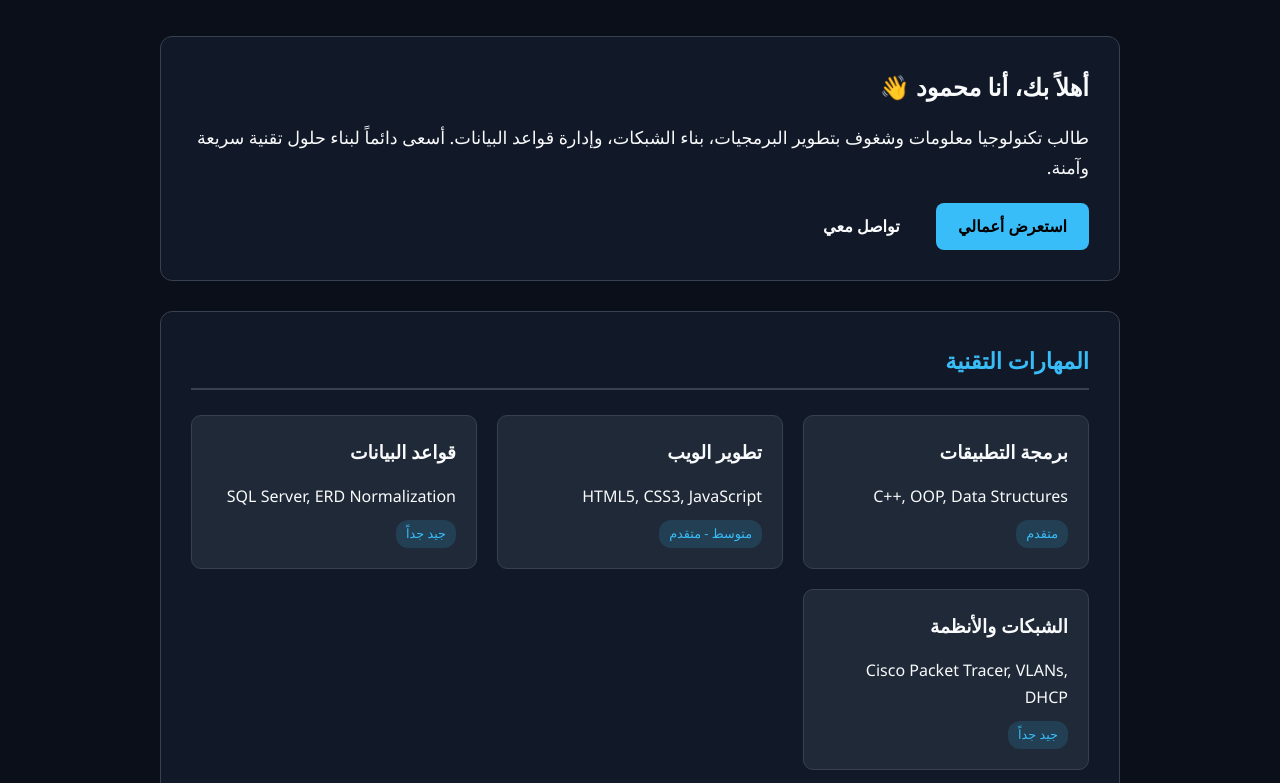
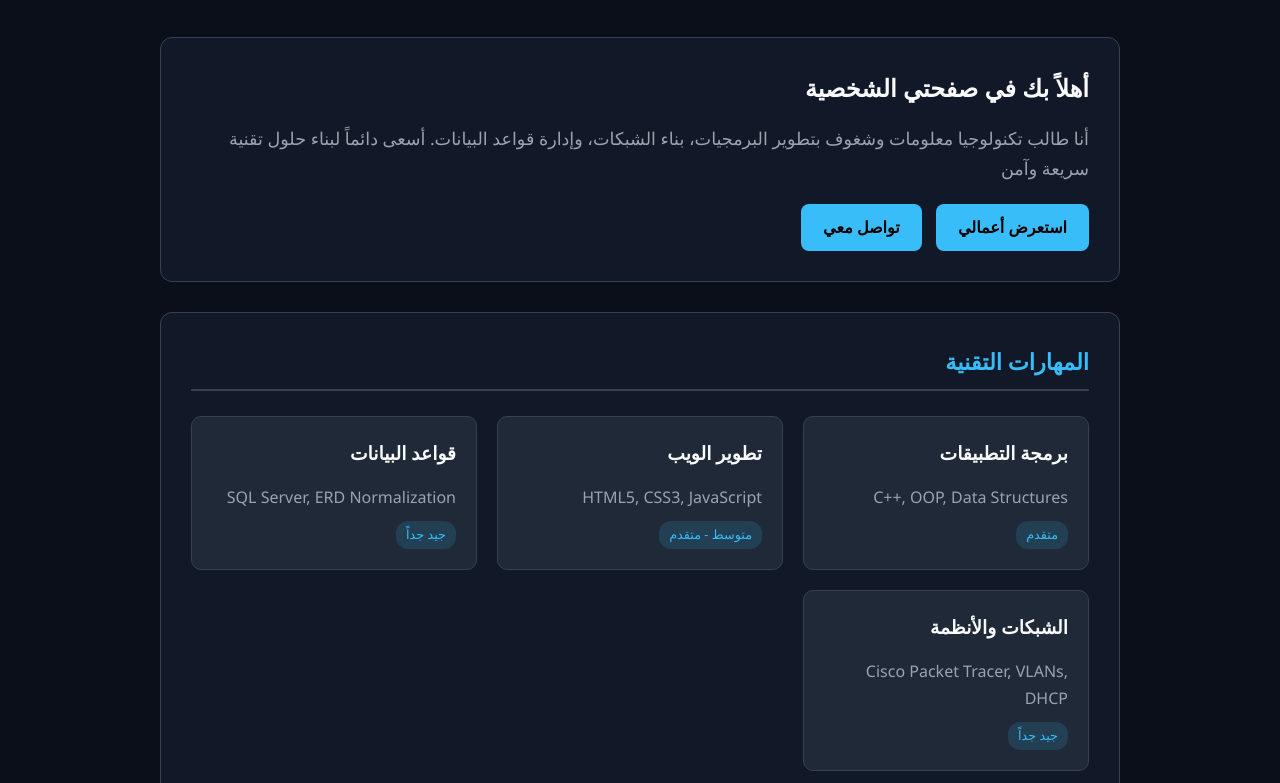
Before and after one commit to mah950956-sudo/personal-web-site, a plain HTML site: page index.html in a window 1280 px wide. Shown: the part 69-852 px from the top of the page. Drawn offline with Linux system fonts and the light colour scheme.

Commit message:
Revise index.html for improved layout and content
Updated the HTML structure and content of the profile page.

```diff
--- a/index.html
+++ b/index.html
@@ -8,26 +8,26 @@
 </head>
 <body>
 
-    <navbar>
+    <nav>
         <div class="nav-container">
-            <a href="index.html" class="logo">محمود.Dev</a>
+            <p class="logo">م/ محمود الشوافي</p>
             <ul class="nav-links">
                 <li><a href="index.html" class="active">الرئيسية</a></li>
                 <li><a href="projects.html">المشاريع</a></li>
                 <li><a href="contact.html">التواصل</a></li>
             </ul>
         </div>
-    </navbar>
+    </nav>
 
     <main class="main-container">
         <section class="card hero">
-            <h1>أهلاً بك، أنا محمود 👋</h1>
-            <p style="color: var(--text-secondary); font-size: 1.1rem; margin-top: 10px;">
-                طالب تكنولوجيا معلومات وشغوف بتطوير البرمجيات، بناء الشبكات، وإدارة قواعد البيانات. أسعى دائماً لبناء حلول تقنية سريعة وآمنة.
+            <h1>أهلاً بك في صفحتي الشخصية </h1>
+            <p style="color: #9ca3af; font-size: 1.1rem; margin-top: 10px;">
+                أنا طالب تكنولوجيا معلومات وشغوف بتطوير البرمجيات، بناء الشبكات، وإدارة قواعد البيانات. أسعى دائماً لبناء حلول تقنية سريعة وآمن
             </p>
             <div style="margin-top: 20px;">
                 <a href="projects.html" class="btn">استعرض أعمالي</a>
-                <a href="contact.html" class="btn" style="background: transparent; color: var(--accent); border: 1px solid var(--accent); margin-right: 10px;">تواصل معي</a>
+                <a href="contact.html" class="btn" style=" margin-right: 10px;">تواصل معي</a>
             </div>
         </section>
 
@@ -36,22 +36,22 @@
             <div class="grid-layout">
                 <div class="skill-box">
                     <h3>برمجة التطبيقات</h3>
-                    <p style="color: var(--text-secondary);">C++, OOP, Data Structures</p>
+                    <p style="color:#9ca3af ;">C++, OOP, Data Structures</p>
                     <span class="tag">متقدم</span>
                 </div>
                 <div class="skill-box">
                     <h3>تطوير الويب</h3>
-                    <p style="color: var(--text-secondary);">HTML5, CSS3, JavaScript</p>
+                    <p style="color: #9ca3af;">HTML5, CSS3, JavaScript</p>
                     <span class="tag">متوسط - متقدم</span>
                 </div>
                 <div class="skill-box">
                     <h3>قواعد البيانات</h3>
-                    <p style="color: var(--text-secondary);">SQL Server, ERD Normalization</p>
+                    <p style="color: #9ca3af;">SQL Server, ERD Normalization</p>
                     <span class="tag">جيد جداً</span>
                 </div>
                 <div class="skill-box">
                     <h3>الشبكات والأنظمة</h3>
-                    <p style="color: var(--text-secondary);">Cisco Packet Tracer, VLANs, DHCP</p>
+                    <p style="color:#9ca3af;">Cisco Packet Tracer, VLANs, DHCP</p>
                     <span class="tag">جيد جداً</span>
                 </div>
             </div>
```
